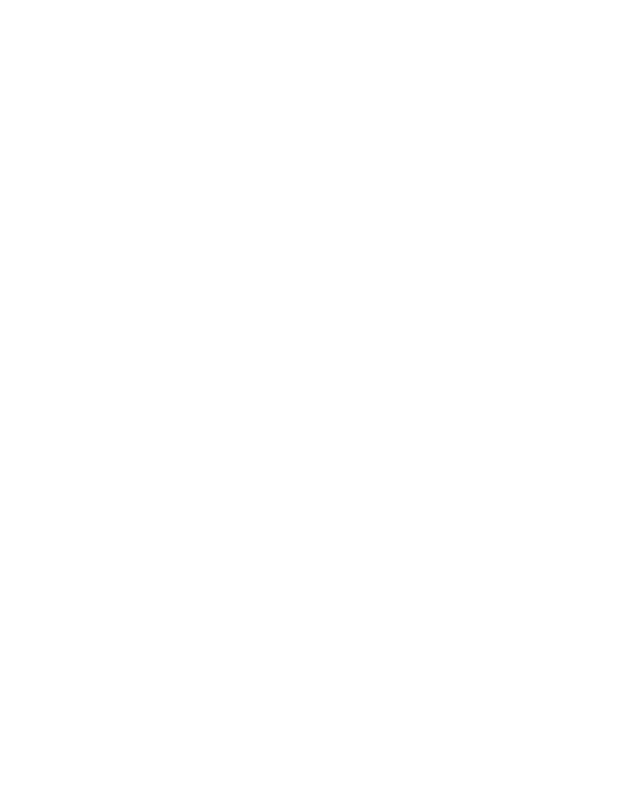
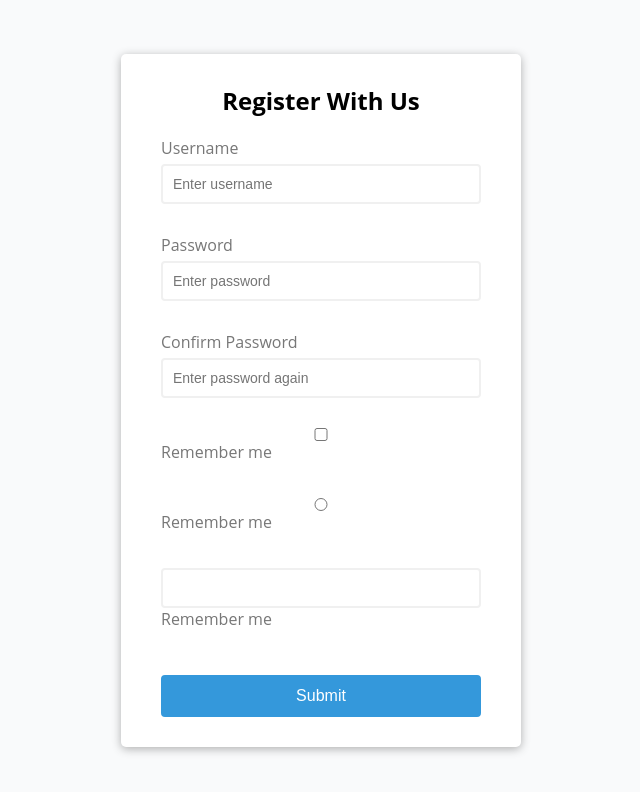
Before and after one commit to MemmedovaEsmira/JS_task, a plain HTML site: page task-7/index.html in a window 1280 px wide. Shown: the whole page, without its empty margins (319-959 px from the left). Drawn offline with Linux system fonts and the light colour scheme.

Commit message:
correction

```diff
--- a/task-7/index.html
+++ b/task-7/index.html
@@ -1,4 +1,4 @@
-<!DOCTYPE html>
+<!-- <!DOCTYPE html>
 <html lang="en">
 <head>
     <meta charset="UTF-8">
@@ -10,4 +10,55 @@
 
     <script src="./main.js"></script>
 </body>
+</html> -->
+
+
+<!DOCTYPE html>
+<html lang="en">
+  <head>
+    <meta charset="UTF-8" />
+    <meta http-equiv="X-UA-Compatible" content="IE=edge" />
+    <meta name="viewport" content="width=device-width, initial-scale=1.0" />
+    <link rel="stylesheet" href="main.css" />
+    <title>Form Validator</title>
+  </head>
+  <body>
+    <div class="container">
+      <form id="form" class="form">
+        <h2>Register With Us</h2>
+        <div class="form-control">
+          <label for="username">Username</label>
+          <input type="text" id="username" placeholder="Enter username" />
+          <small>Error Message</small>
+        </div>
+
+        <div class="form-control">
+          <label for="password">Password</label>
+          <input type="password" id="password" placeholder="Enter password" />
+          <small>Error Message</small>
+        </div>
+        <div class="form-control">
+          <label for="password2">Confirm Password</label>
+          <input type="password" id="password2" placeholder="Enter password again" />
+          <small>Error Message</small>
+        </div>
+
+        <div class="form-control">
+            <input type="checkbox" id="check">
+            <label for="check"> Remember me </label>
+        </div>
+        <div class="form-control">
+            <input type="radio" id="toogle">
+            <label for="toogle"> Remember me </label>
+        </div>
+        <div class="form-control">
+            <input type="to" id="toogle">
+            <label for="toogle"> Remember me </label>
+        </div>
+
+        <button>Submit</button>
+      </form>
+    </div>
+    <script src="main.js"></script>
+ </body>
 </html>
--- a/task-7/main.css
+++ b/task-7/main.css
@@ -0,0 +1,89 @@
+*{
+    margin: 0px;
+    padding: 0px;
+    box-sizing: border-box;
+}
+body {
+  background-color: #f9fafb;
+  font-family: 'Open Sans', sans-serif;
+  display: flex;
+  align-items: center;
+  justify-content: center;
+  min-height: 100vh;
+  margin: 0;
+}
+
+.container {
+  background-color: #fff;
+  border-radius: 5px;
+  box-shadow: 0 2px 10px rgba(0, 0, 0, 0.3);
+  width: 400px;
+}
+
+h2 {
+  text-align: center;
+  margin: 0 0 20px;
+}
+
+.form {
+  padding: 30px 40px;
+}
+
+.form-control {
+  margin-bottom: 10px;
+  padding-bottom: 20px;
+  position: relative;
+}
+
+.form-control label {
+  color: #777;
+  display: block;
+  margin-bottom: 5px;
+}
+
+.form-control input {
+  border: 2px solid #f0f0f0;
+  border-radius: 4px;
+  display: block;
+  width: 100%;
+  padding: 10px;
+  font-size: 14px;
+}
+
+.form-control input:focus {
+  outline: 0;
+  border-color: #777;
+}
+
+.form-control.success input {
+  border-color: var(--success-color);
+}
+
+.form-control.error input {
+  border-color: var(--error-color);
+}
+
+.form-control small {
+  color: var(--error-color);
+  position: absolute;
+  bottom: 0;
+  left: 0;
+  visibility: hidden;
+}
+
+.form-control.error small {
+  visibility: visible;
+}
+
+.form button {
+  cursor: pointer;
+  background-color: #3498db;
+  border: 2px solid #3498db;
+  border-radius: 4px;
+  color: #fff;
+  display: block;
+  font-size: 16px;
+  padding: 10px;
+  margin-top: 20px;
+  width: 100%;
+}
```
Also changed, not shown: task-JS-final/index.html (+14 -0 lines), task-JS-final/main.css (+18 -0 lines), task-JS-final/main.js (+14 -0 lines).
